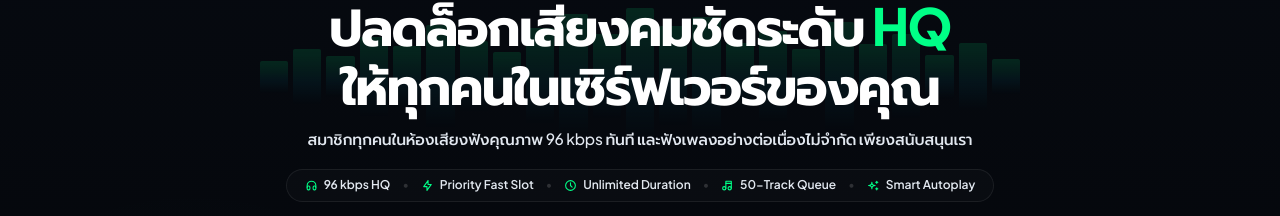
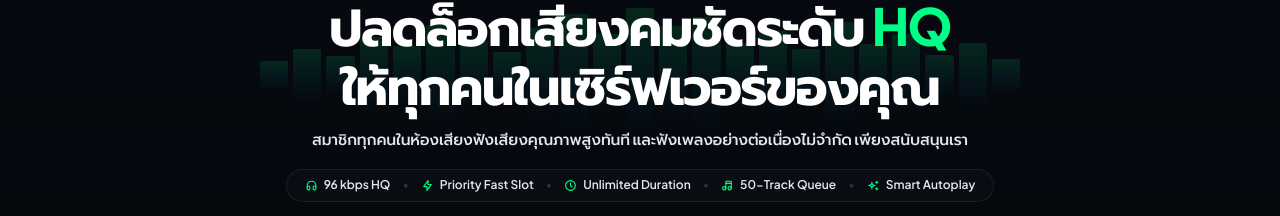
Before and after one commit to Guslaier/BotDis-ETP, a React (Vite) app in the folder frontend/: page / in a window 1280 px wide. Shown: the part 277-493 px from the top of the page. Built offline with nearby package versions, Linux system fonts and the light colour scheme.

Commit message:
refactor(topup): replace 96 kbps text with high quality audio phrasing

```diff
--- a/frontend/src/components/TopupView.jsx
+++ b/frontend/src/components/TopupView.jsx
@@ -325,8 +325,8 @@ export default function TopupView({ lang, onToast }) {
             letterSpacing: '-0.01em'
           }}>
             {lang === 'th'
-              ? 'สมาชิกทุกคนในห้องเสียงฟังคุณภาพ 96 kbps ทันที และฟังเพลงอย่างต่อเนื่องไม่จำกัด เพียงสนับสนุนเรา'
-              : 'Instant 96 kbps HQ audio for everyone in your voice channel with uninterrupted continuous listening, simply by supporting us.'}
+              ? 'สมาชิกทุกคนในห้องเสียงฟังเสียงคุณภาพสูงทันที และฟังเพลงอย่างต่อเนื่องไม่จำกัด เพียงสนับสนุนเรา'
+              : 'Instant high-quality audio for everyone in your voice channel with uninterrupted continuous listening, simply by supporting us.'}
           </p>
 
           {/* Understated Feature Strip */}
```
Also changed, not shown: 6 other files (tests, documents, lock files or other folders).
